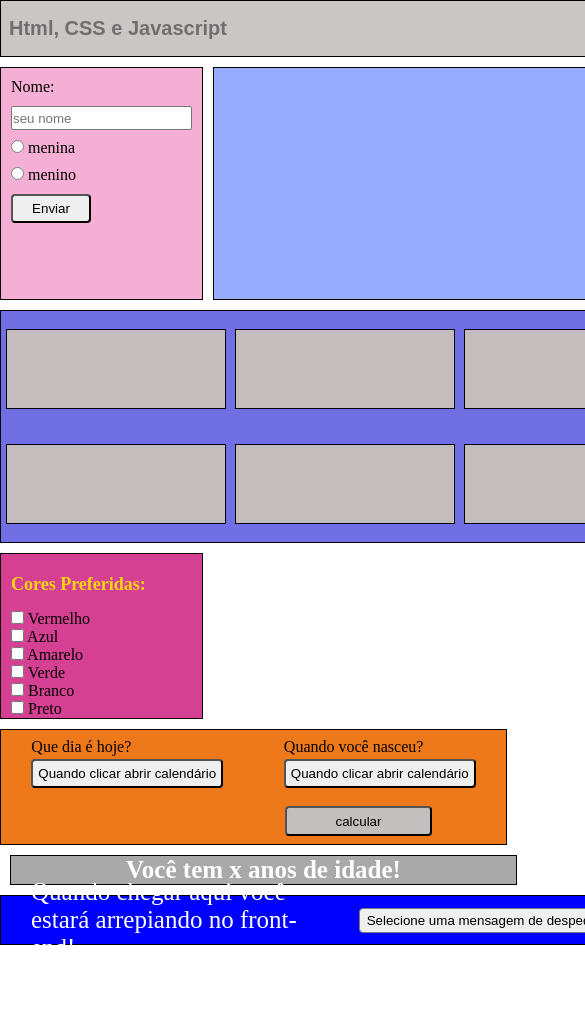
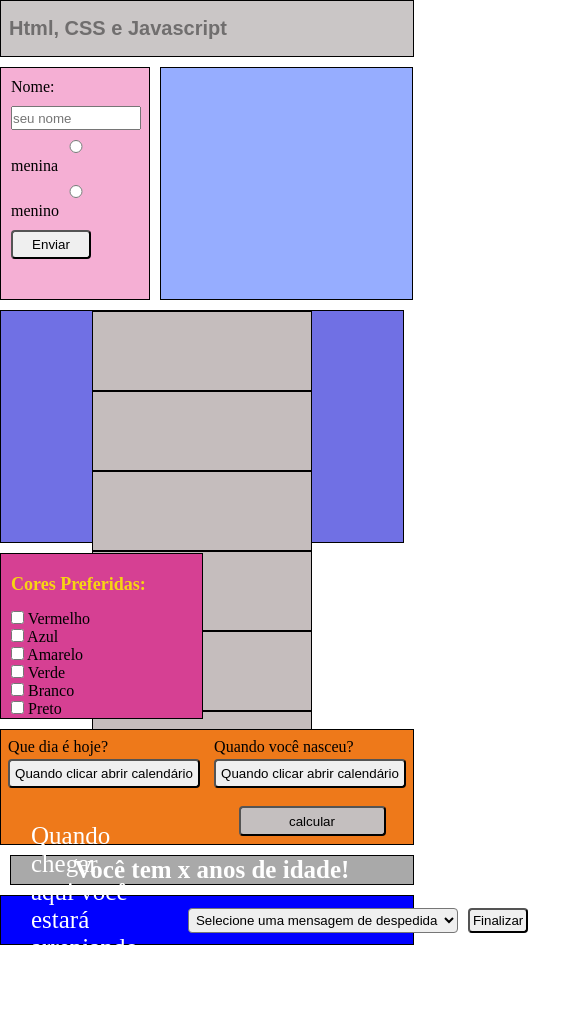
Before and after one commit to valmirdeveloper/Vivencia-profissional-comlurb, a plain HTML site: page index.html in a window 390 px wide. Shown: the top 1018 px of the page, 585 px wide, since content can reach past the window. Before the commit the page ends 962 px from the top, so only its background shows below. Drawn offline with Linux system fonts and the light colour scheme.

Commit message:
testando responsividade

```diff
--- a/css/style.css
+++ b/css/style.css
@@ -224,12 +224,12 @@
 
      /* Responsividade */
 
-     @media (max-width: 700px){
+     @media (max-width: 414px){
 
 
 
         .container{
-            width: 700px;
+            width: 414px;
             margin: auto;
             display: flex;
             flex-wrap: wrap;
@@ -249,14 +249,44 @@
         }
 
 
+        .qual-sexo{
+            display: flex;
+            flex-wrap: wrap;
+            margin-top: 10px;
+            height: 233px;
+
+        }
+
+
 
         .resposta-sexo{
             background-color: #96ADFF;
-            width: 487px;
+            width: 253px;
             color: white;
             display: flex;
             align-items: center;
             justify-content: center;
+        }
+
+
+        .formulario-rosa{
+            background-color:rgb(245, 175, 212);
+            width: 150px;
+            margin-right: 10px;
+
+        }
+
+
+        .formulario-rosa  input{
+            margin-top: 10px;
+            width: 130px;
+
+        }
+
+
+
+        #mensagem{
+            font-size: 20px;
         }
 
 
@@ -266,4 +296,5 @@
 
 
 
+
      }
```
